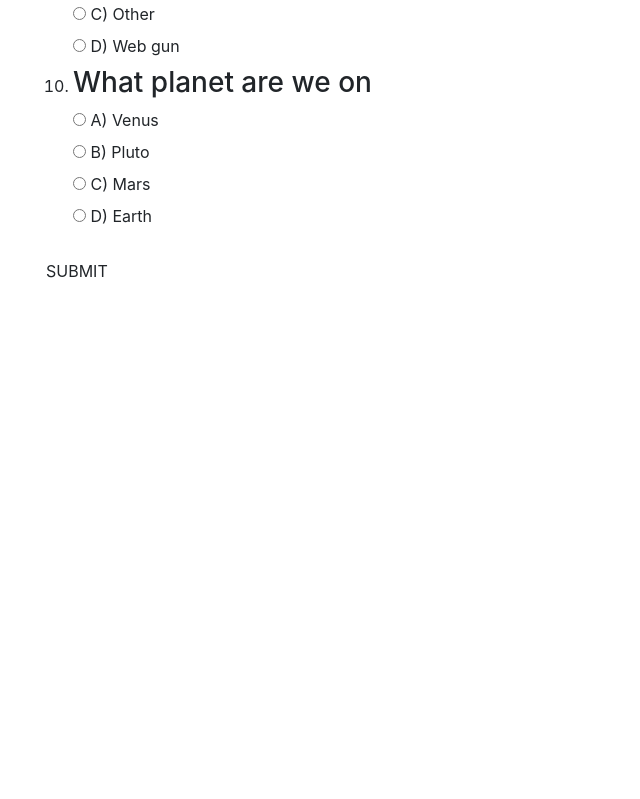
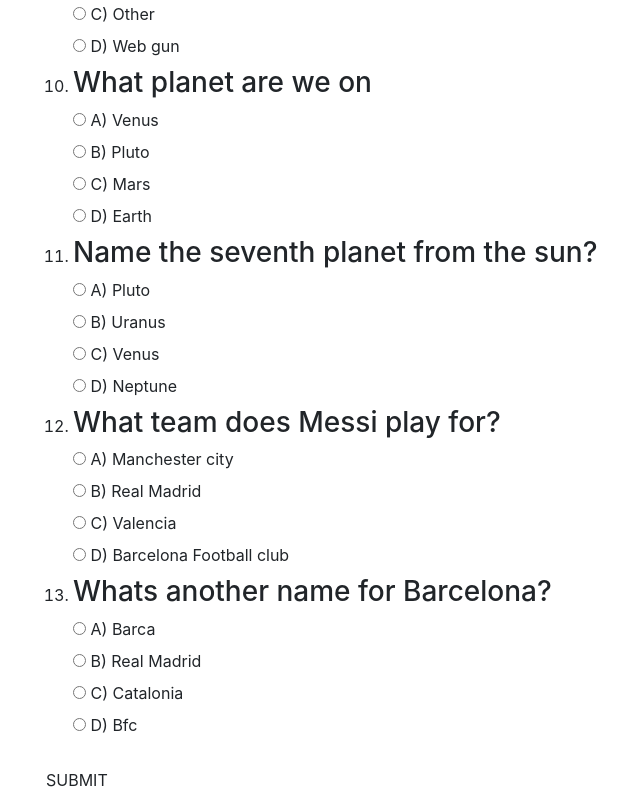
Before and after one commit to olamidecode/quiz-project, a PHP site: page /quiz.php in a window 1280 px wide. Shown: the part 1590-2389 px from the top of the page, without its empty margins (52-692 px from the left). Before the commit the page ends 1868 px from the top, so only its background shows below. Run offline with PHP 8.4, Linux system fonts and the light colour scheme; some libraries are stand-ins or nearby versions.

Commit message:
added more questions

```diff
--- a/quiz.php
+++ b/quiz.php
@@ -313,8 +313,80 @@
                  <input type="radio" name="question-5-answers" id="question-5-answers-D" value="D" />
                  <label for="question-5-answers-D">D) Earth </label>
              </div>
+      <li>
+             <h3>Name the seventh planet from the sun?</h3>
+
+             <div>
+                 <input type="radio" name="question-5-answers" id="question-5-answers-A" value="A" />
+                 <label for="question-5-answers-A">A) Pluto</label>
+             </div>
+
+             <div>
+                 <input type="radio" name="question-5-answers" id="question-5-answers-B" value="B" />
+                 <label for="question-5-answers-B">B) Uranus</label>
+             </div>
+
+             <div>
+                 <input type="radio" name="question-5-answers" id="question-5-answers-C" value="C" />
+                 <label for="question-5-answers-C">C) Venus</label>
+             </div>
+
+             <div>
+                 <input type="radio" name="question-5-answers" id="question-5-answers-D" value="D" />
+                 <label for="question-5-answers-D">D) Neptune </label>
+             </div>
+        <li>
+             <h3>What team does Messi play for?</h3>
+
+             <div>
+                 <input type="radio" name="question-5-answers" id="question-5-answers-A" value="A" />
+                 <label for="question-5-answers-A">A) Manchester city</label>
+             </div>
+
+             <div>
+                 <input type="radio" name="question-5-answers" id="question-5-answers-B" value="B" />
+                 <label for="question-5-answers-B">B) Real Madrid</label>
+             </div>
+
+             <div>
+                 <input type="radio" name="question-5-answers" id="question-5-answers-C" value="C" />
+                 <label for="question-5-answers-C">C) Valencia</label>
+             </div>
+
+             <div>
+                 <input type="radio" name="question-5-answers" id="question-5-answers-D" value="D" />
+                 <label for="question-5-answers-D">D) Barcelona Football club </label>
+             </div>
+
 
          </li>
+
+         <li>
+             <h3>Whats another name for Barcelona?</h3>
+
+             <div>
+                 <input type="radio" name="question-5-answers" id="question-5-answers-A" value="A" />
+                 <label for="question-5-answers-A">A) Barca</label>
+             </div>
+
+             <div>
+                 <input type="radio" name="question-5-answers" id="question-5-answers-B" value="B" />
+                 <label for="question-5-answers-B">B) Real Madrid</label>
+             </div>
+
+             <div>
+                 <input type="radio" name="question-5-answers" id="question-5-answers-C" value="C" />
+                 <label for="question-5-answers-C">C) Catalonia</label>
+             </div>
+
+             <div>
+                 <input type="radio" name="question-5-answers" id="question-5-answers-D" value="D" />
+                 <label for="question-5-answers-D">D) Bfc </label>
+             </div>
+
+
+         </li>
+
 
          </ol>
 
```
